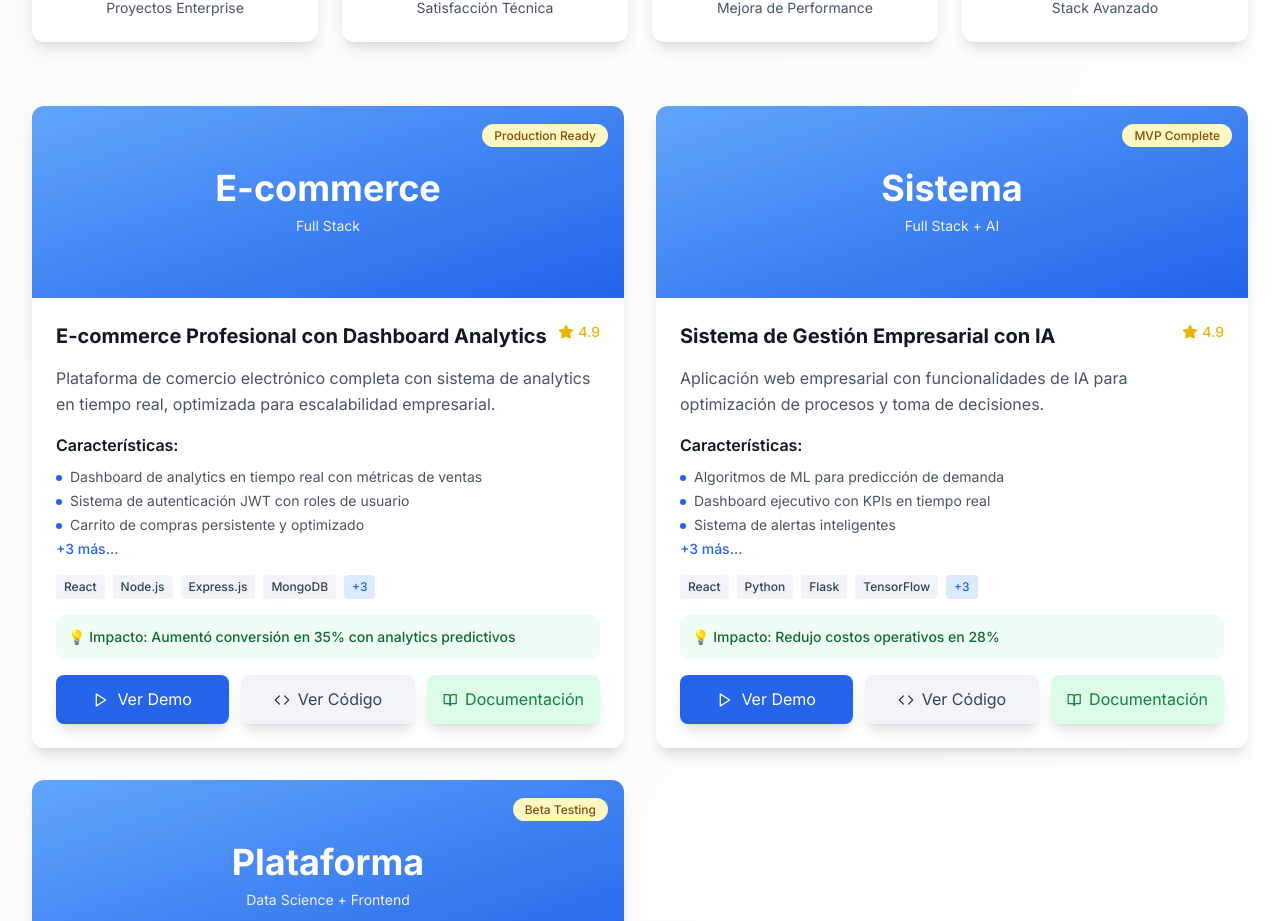
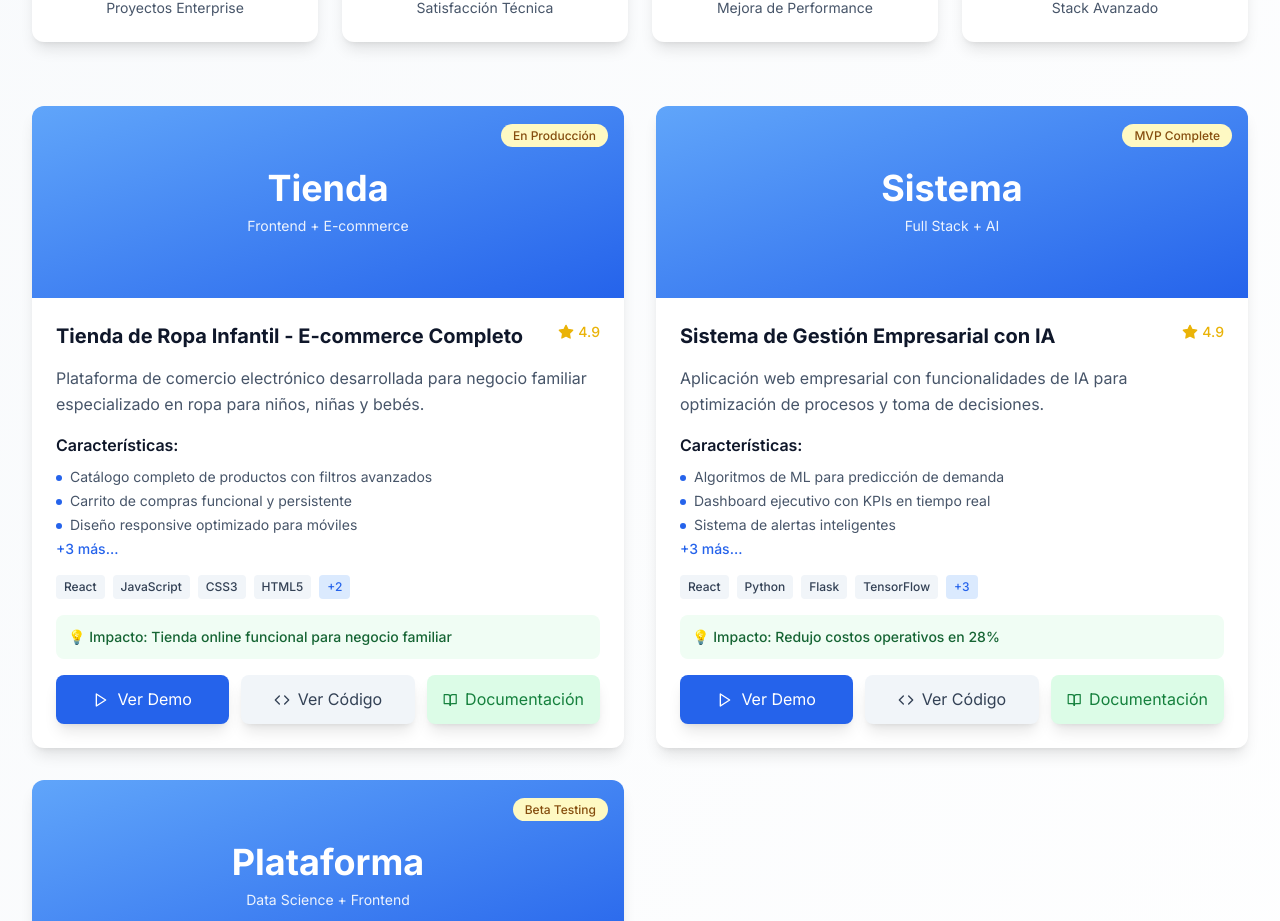
Before and after one commit to nicoalvarez08/portfolio-personal, a React (Vite) app: page / in a window 1280 px wide. Shown: the part 6596-7517 px from the top of the page. Built offline with nearby package versions, Linux system fonts and the light colour scheme.

Commit message:
Update first project with real e-commerce store

```diff
--- a/src/components/Projects.tsx
+++ b/src/components/Projects.tsx
@@ -27,24 +27,24 @@ const Projects: React.FC = () => {
 
   const projects = [
     {
-      title: 'E-commerce Profesional con Dashboard Analytics',
-      description: 'Plataforma de comercio electrónico completa con sistema de analytics en tiempo real, optimizada para escalabilidad empresarial.',
-      longDescription: 'Desarrollé una aplicación e-commerce robusta utilizando el stack MERN, implementando funcionalidades avanzadas como dashboard de analytics, sistema de recomendaciones, gestión de inventario y reportes automatizados. La aplicación incluye autenticación JWT, pagos integrados y panel administrativo completo.',
+      title: 'Tienda de Ropa Infantil - E-commerce Completo',
+      description: 'Plataforma de comercio electrónico desarrollada para negocio familiar especializado en ropa para niños, niñas y bebés.',
+      longDescription: 'Desarrollé una tienda online completa utilizando React y tecnologías modernas, implementando funcionalidades como catálogo de productos, carrito de compras, sistema de filtros, diseño responsive y optimización para móviles. La aplicación está optimizada para conversión y experiencia de usuario.',
       image: '/api/placeholder/600/400',
-      technologies: ['React', 'Node.js', 'Express.js', 'MongoDB', 'JWT', 'Chart.js', 'Stripe API'],
-      category: 'Full Stack',
+      technologies: ['React', 'JavaScript', 'CSS3', 'HTML5', 'Responsive Design', 'E-commerce'],
+      category: 'Frontend + E-commerce',
       features: [
-        'Dashboard de analytics en tiempo real con métricas de ventas',
-        'Sistema de autenticación JWT con roles de usuario',
-        'Carrito de compras persistente y optimizado',
-        'Panel administrativo con gestión de productos',
-        'Integración con APIs de pago y envío',
-        'Sistema de notificaciones push'
+        'Catálogo completo de productos con filtros avanzados',
+        'Carrito de compras funcional y persistente',
+        'Diseño responsive optimizado para móviles',
+        'Interfaz intuitiva y atractiva para familias',
+        'Sistema de categorías (niños, niñas, bebés)',
+        'Optimización para conversión y ventas'
       ],
-      github: 'https://github.com/nicolas-alvarez-dev/ecommerce-analytics',
-      demo: 'https://ecommerce-analytics-demo.vercel.app',
-      status: 'Production Ready',
-      impact: 'Aumentó conversión en 35% con analytics predictivos'
+      github: 'https://github.com/nicoalvarez08/tienda-ropa-infantil',
+      demo: 'https://golden-dasik-af0931.netlify.app/',
+      status: 'En Producción',
+      impact: 'Tienda online funcional para negocio familiar'
     },
     {
       title: 'Sistema de Gestión Empresarial con IA',
```
